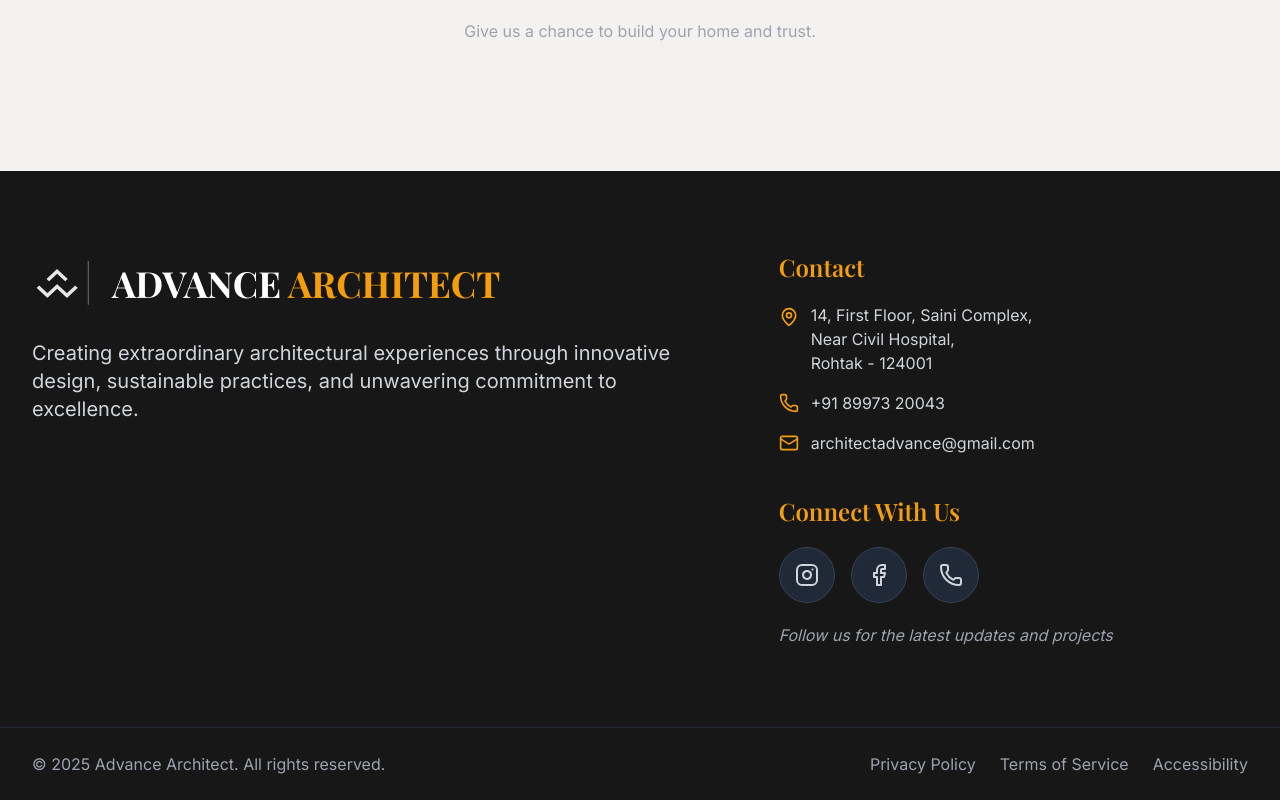
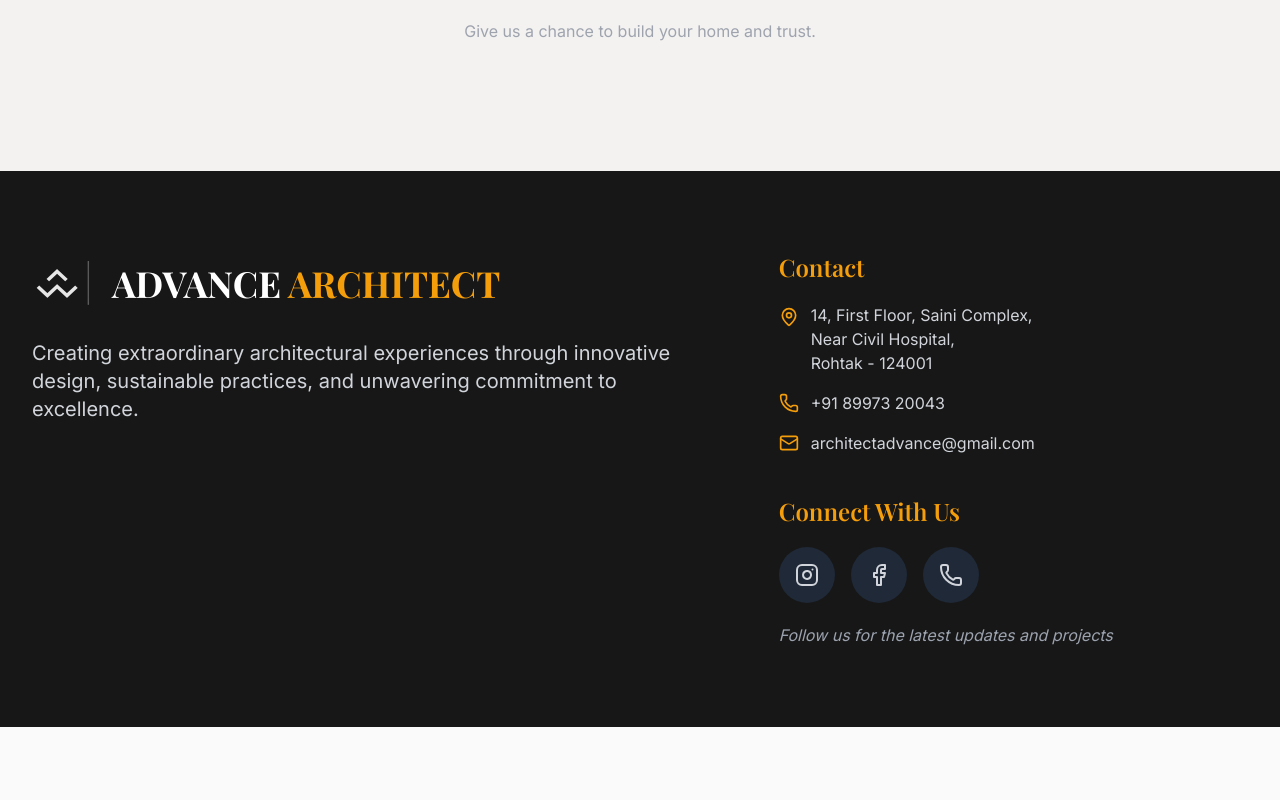
Before and after one commit to namit-x/NewLayout, a React (Vite) app: page / in a window 1280 px wide. Shown: the part 3324-4124 px from the top of the page. After the commit the page ends 4051 px from the top, so only its background shows below. Built offline with nearby package versions, Linux system fonts and the light colour scheme.

Commit message:
minor changes

```diff
--- a/src/components/Footer.tsx
+++ b/src/components/Footer.tsx
@@ -1,11 +1,27 @@
 import React from 'react';
 import { Mail, Phone, MapPin, Instagram, Facebook } from 'lucide-react';
+import clsx from 'clsx';
 
 const Footer = () => {
   const socialLinks = [
-    { icon: <Instagram className="w-5 h-5" />, href: "#", label: "Instagram" },
-    { icon: <Facebook className="w-5 h-5" />, href: "#", label: "Facebook" },
-    { icon: <Phone className="w-5 h-5" />, href: "#", label: "Phone" }
+    {
+      icon: <Instagram className="w-5 h-5" />,
+      href: "#",
+      label: "Instagram",
+      color: "border-pink-500 hover:bg-pink-500"
+    },
+    {
+      icon: <Facebook className="w-5 h-5" />,
+      href: "#",
+      label: "Facebook",
+      color: "border-blue-500 hover:bg-blue-500"
+    },
+    {
+      icon: <Phone className="w-5 h-5" />,
+      href: "#",
+      label: "Phone",
+      color: "border-green-500 hover:bg-green-500"
+    }
   ];
 
   return (
@@ -77,9 +93,11 @@ const Footer = () => {
                     key={index}
                     href={link.href}
                     aria-label={link.label}
-                    className="w-10 h-10 sm:w-12 sm:h-12 md:w-14 md:h-14 bg-gray-800 rounded-full flex items-center justify-center
-                      hover:bg-amber-600 transition-all duration-300 group border border-gray-700 hover:border-amber-500
-                      hover:scale-110 active:scale-95"
+                    className={clsx(
+                      'w-10 h-10 sm:w-12 sm:h-12 md:w-14 md:h-14 bg-gray-800 rounded-full flex items-center justify-center',
+                      'transition-all duration-300 group hover:scale-110 active:scale-95',
+                      link.color
+                    )}
                   >
                     {React.cloneElement(link.icon, {
                       className: "w-4 h-4 sm:w-5 sm:h-5 md:w-6 md:h-6 group-hover:scale-110 group-hover:text-white transition-transform text-gray-300"
@@ -94,37 +112,6 @@ const Footer = () => {
           </div>
         </div>
       </div>
-
-      {/* Bottom Bar */}
-      <div className="border-t border-gray-800">
-        <div className="container mx-auto px-4 sm:px-6 lg:px-8 py-4 sm:py-6">
-          <div className="flex flex-col sm:flex-row justify-between items-center space-y-3 sm:space-y-0 gap-4">
-            <div className="text-gray-400 text-xs sm:text-sm md:text-base text-center sm:text-left">
-              © {new Date().getFullYear()} Advance Architect. All rights reserved.
-            </div>
-            <div className="flex flex-wrap justify-center sm:justify-end gap-4 sm:gap-6">
-              <a
-                href="#"
-                className="text-gray-400 hover:text-amber-500 transition-colors text-xs sm:text-sm md:text-base whitespace-nowrap"
-              >
-                Privacy Policy
-              </a>
-              <a
-                href="#"
-                className="text-gray-400 hover:text-amber-500 transition-colors text-xs sm:text-sm md:text-base whitespace-nowrap"
-              >
-                Terms of Service
-              </a>
-              <a
-                href="#"
-                className="text-gray-400 hover:text-amber-500 transition-colors text-xs sm:text-sm md:text-base whitespace-nowrap"
-              >
-                Accessibility
-              </a>
-            </div>
-          </div>
-        </div>
-      </div>
     </footer>
   );
 };
```
